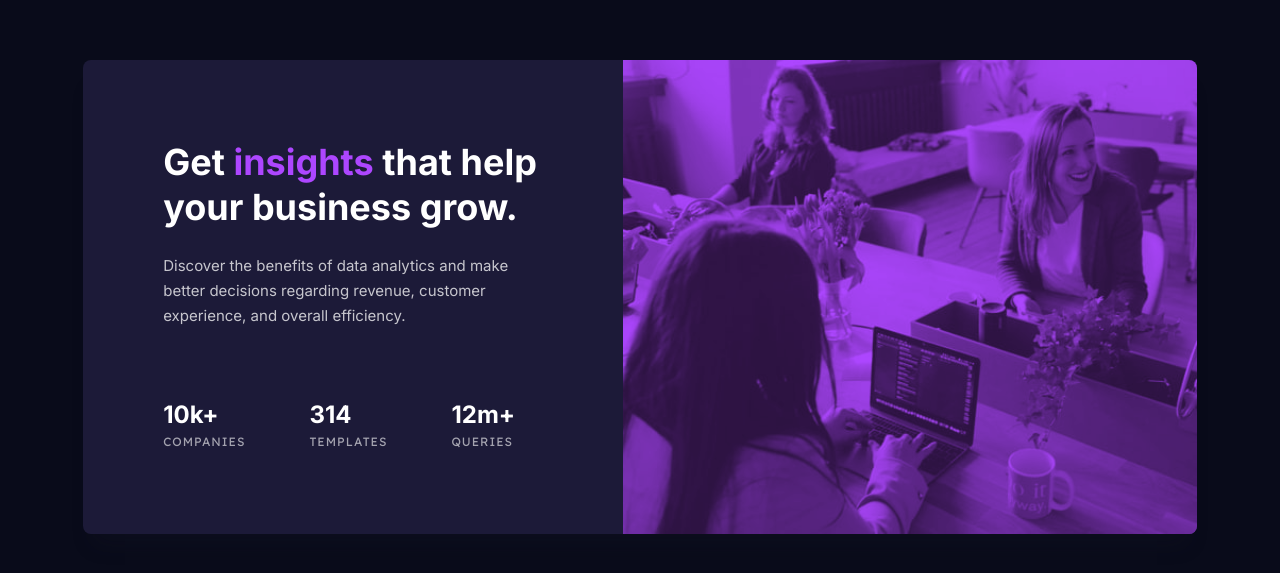
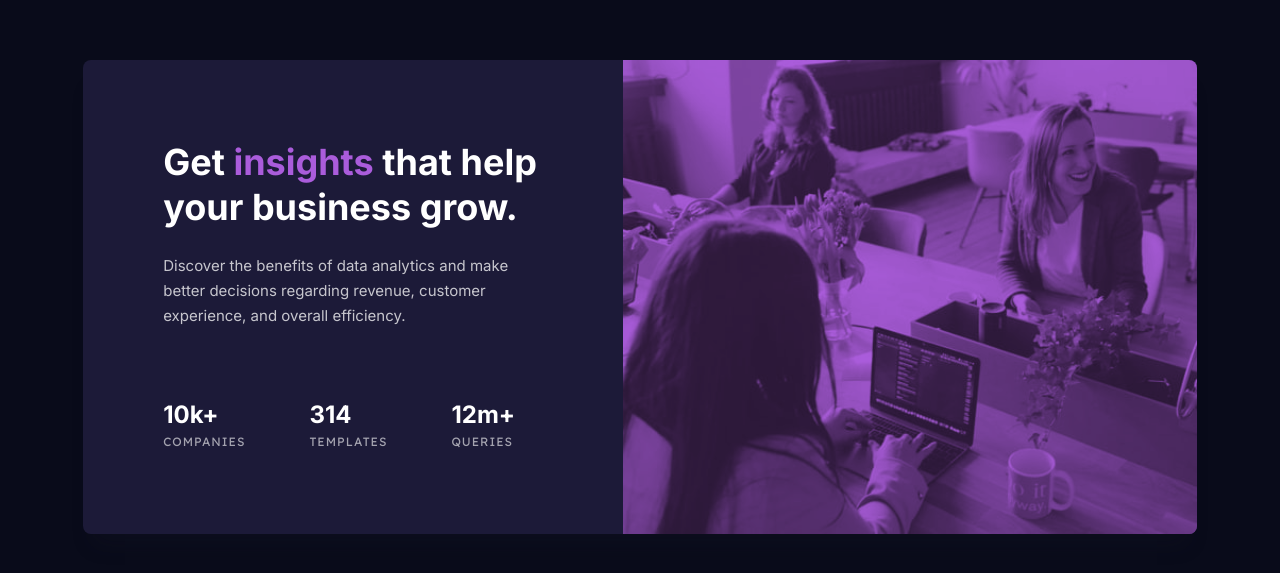
Before and after one commit to anggelserrato/fm-stats-preview-card-component, a Next.js app: page / in a window 1280 px wide. Shown: the part 103-676 px from the top of the page. Built offline with nearby package versions, Linux system fonts and the light colour scheme.

Commit message:
fix: change color name to adjust with figma design

```diff
--- a/app/globals.css
+++ b/app/globals.css
@@ -4,7 +4,7 @@
   --color-white: hsl(0, 100%, 100%);
   --color-navy-950: hsl(233, 47%, 7%);
   --color-blue-950: hsl(244, 37%, 16%);
-  --color-blue-500: hsl(277, 64%, 61%);
+  --color-purple-500: hsl(277, 64%, 61%);
   --color-ligth-gray: hsl(0, 0%, 83.1%);
   --shadow-card: 0 20px 20px -10px rgba(23, 25, 41, 0.20);
   --spacing-100: 8px;
```
